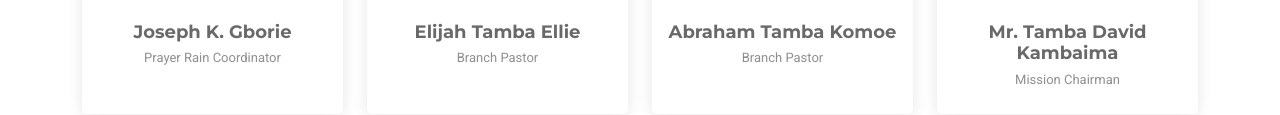
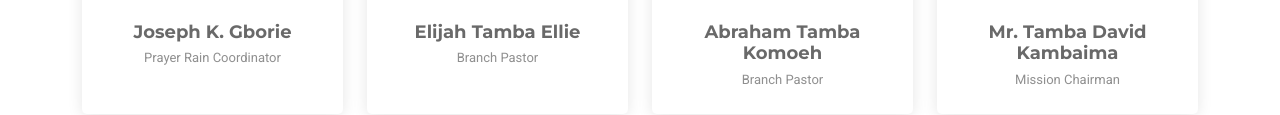
Before and after one commit to cbc-232/bmimglobal, a plain HTML site: page about.html in a window 1280 px wide. Shown: the part 3171-3286 px from the top of the page. Drawn offline with nearby package versions, Linux system fonts and the light colour scheme; files whose address does not match are found by name.

Commit message:
Update about.html

```diff
--- a/about.html
+++ b/about.html
@@ -408,7 +408,7 @@
                 </div>
               </div>
               <div class="member-info">
-                <h4>Abraham Tamba Komoe</h4>
+                <h4>Abraham Tamba Komoeh</h4>
                 <span>Branch Pastor</span>
               </div>
             </div>
```
